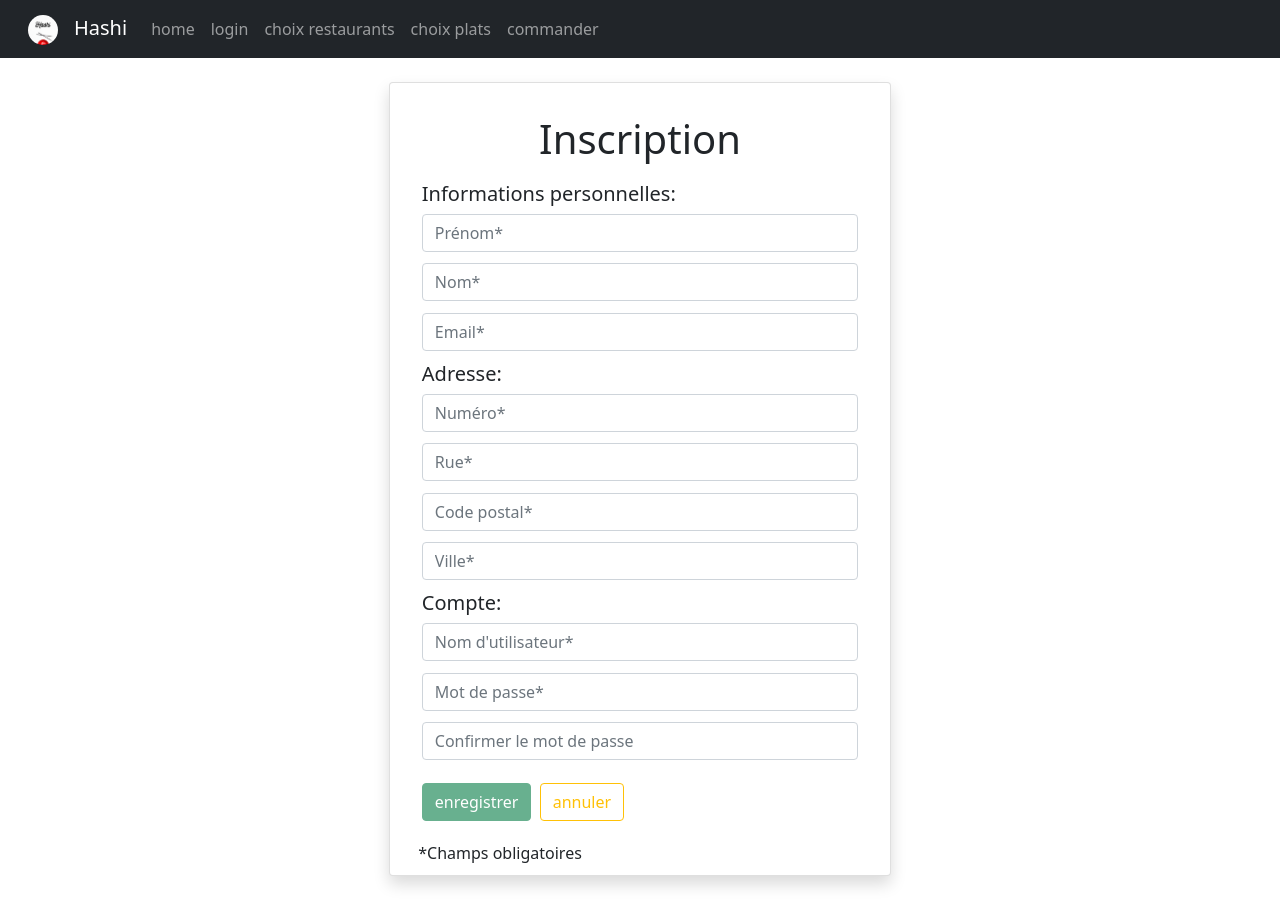
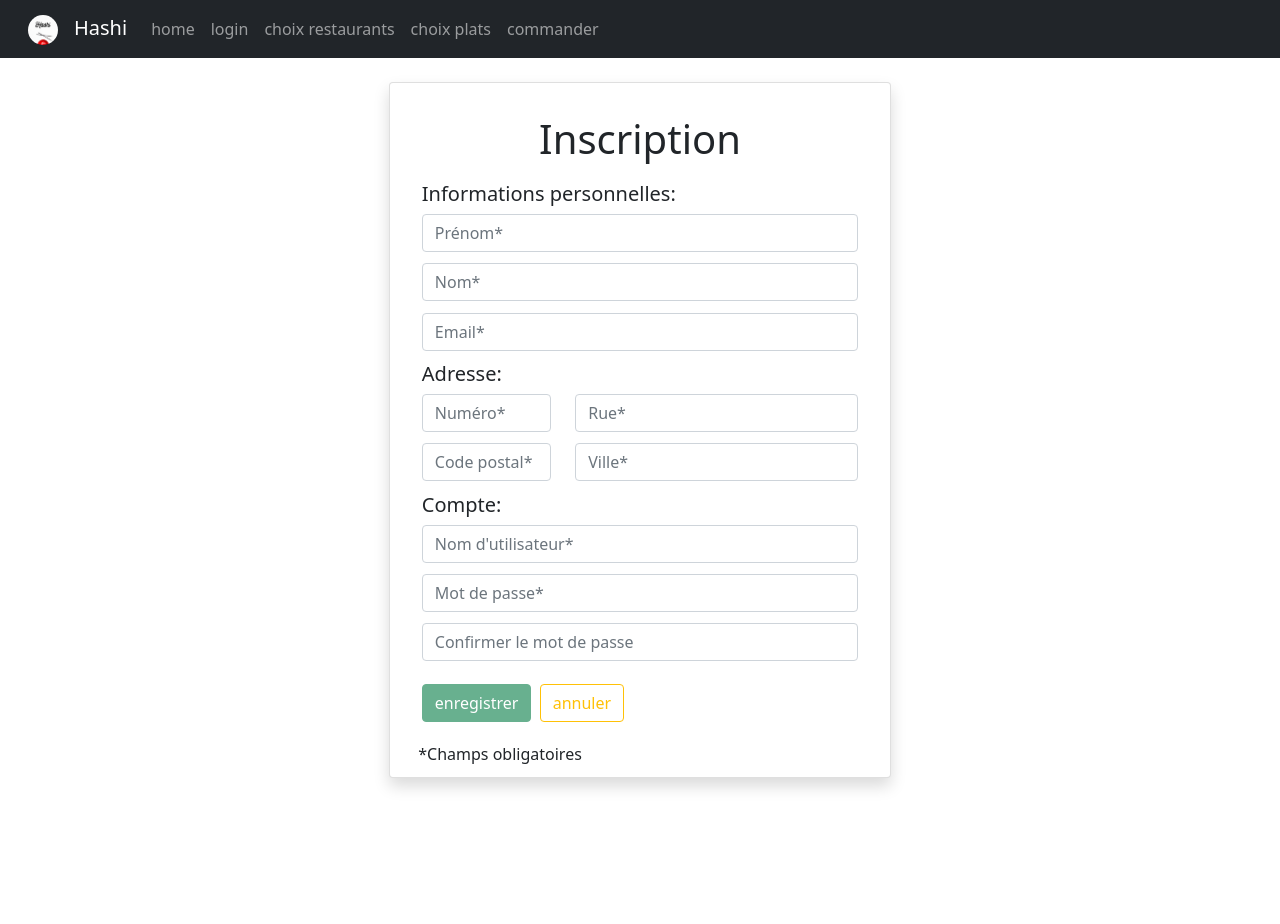
Before and after one commit to LouisBPro/ProjetFinalFormation, an Angular app in the folder HashiAngular/: page /inscription in a window 1280 px wide. After the commit the page ends 826 px from the top, so only its background shows below. Built offline with nearby package versions, Linux system fonts and the light colour scheme.

Commit message:
+ Modif de la disposition du formulaire d'inscription (adresse)

```diff
--- a/HashiAngular/src/app/inscription/inscription.component.html
+++ b/HashiAngular/src/app/inscription/inscription.component.html
@@ -53,7 +53,8 @@
         </div>
         <br />
         <h5 class="card-text">Adresse:</h5>
-        <div class="form-group">
+        <div class="row">
+          <div class="col-sm-4 form-group">
             <input
               class="form-control"
               formControlName="numero"
@@ -67,7 +68,7 @@
             </div>
           </div>
           <br />
-        <div class="form-group">
+          <div class="col-sm-8 form-group">
             <input
               class="form-control"
               formControlName="rue"
@@ -80,8 +81,10 @@
               Rue incorrecte
             </div>
           </div>
+        </div>
         <br />
-        <div class="form-group">
+        <div class="row">
+          <div class="col-sm-4 form-group">
             <input
               class="form-control"
               formControlName="codePostal"
@@ -95,7 +98,7 @@
             </div>
           </div>
           <br />
-        <div class="form-group">
+          <div class="col-sm-8 form-group">
             <input
               class="form-control"
               formControlName="ville"
@@ -106,6 +109,7 @@
               class="alert alert-danger"
             >
               Ville incorrecte
+            </div>
           </div>
         </div>
         <br />
```
Lines whose indentation alone changed are shown as unchanged.
